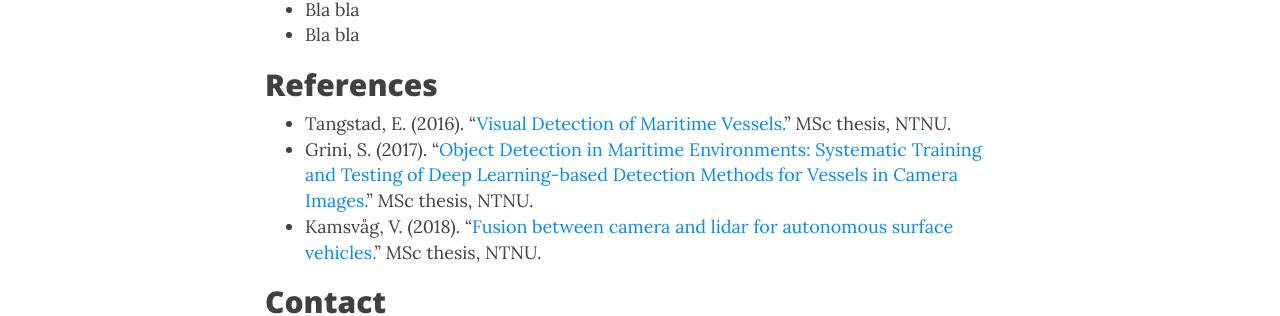
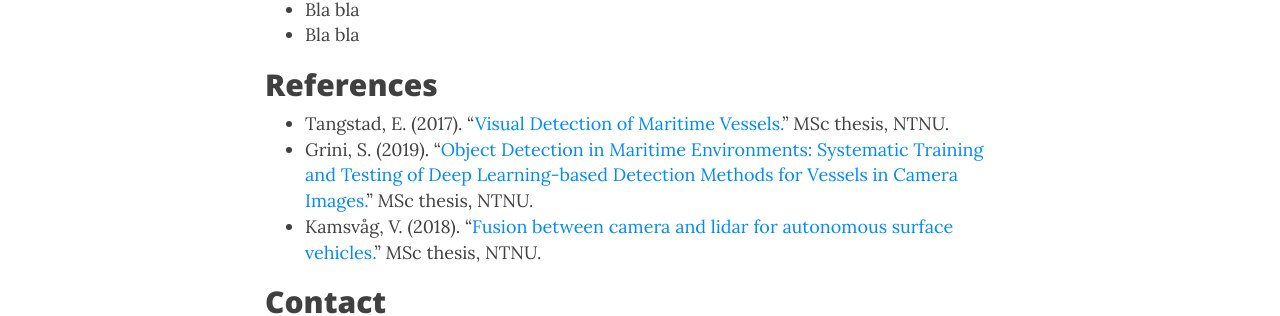
Before and after one commit to autosit/autosit.github.io, a Jekyll site: the page built from _posts/2019-04-25-stereo-detection.md, in a window 1280 px wide and 900 px high, scrolled down 1311 px. Shown: the part 197-513 px from the top of the window. Built offline with Jekyll 4.4.1, drawn with Linux system fonts in a browser that asks for light colours; nearby versions of some CDN libraries.

Commit message:
added stereo detection

```diff
--- a/_posts/2019-04-25-stereo-detection.md
+++ b/_posts/2019-04-25-stereo-detection.md
@@ -43,8 +43,8 @@ Several variations of MSc projects are possible, depending on the findings of th
 * Bla bla
 
 ## References
-* Tangstad, E. (2016). "<a href="https://brage.bibsys.no/xmlui/handle/11250/2452113">Visual Detection of Maritime Vessels.</a>" MSc thesis, NTNU.
-* Grini, S. (2017). "<a href="http://folk.ntnu.no/edmundfo/msc2019-2020/grini_simen_msc_reduced.pdf">Object Detection in Maritime Environments: Systematic Training and Testing of Deep Learning-based Detection Methods for Vessels in Camera Images.</a>" MSc thesis, NTNU.
+* Tangstad, E. (2017). "<a href="https://brage.bibsys.no/xmlui/handle/11250/2452113">Visual Detection of Maritime Vessels.</a>" MSc thesis, NTNU.
+* Grini, S. (2019). "<a href="http://folk.ntnu.no/edmundfo/msc2019-2020/grini_simen_msc_reduced.pdf">Object Detection in Maritime Environments: Systematic Training and Testing of Deep Learning-based Detection Methods for Vessels in Camera Images.</a>" MSc thesis, NTNU.
 * Kamsvåg, V. (2018). "<a href="http://folk.ntnu.no/edmundfo/msc2019-2020/kamsvaag_msc.pdf">Fusion between camera and lidar for autonomous surface vehicles.</a>" MSc thesis, NTNU.
 
 ## Contact
```
